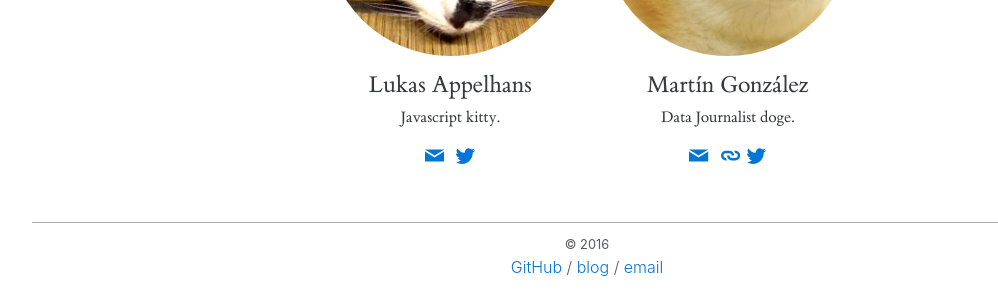
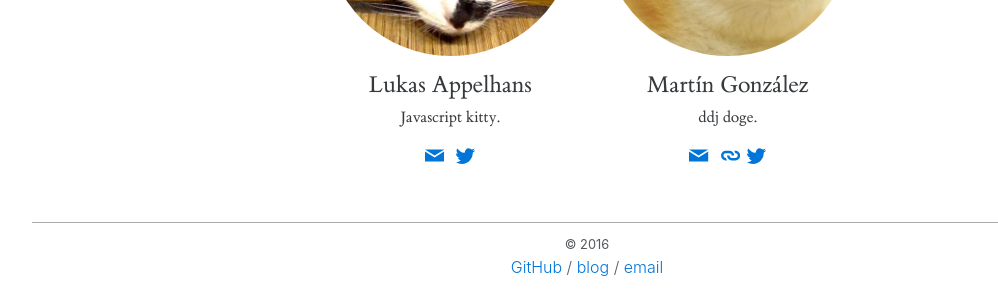
Before and after one commit to martgnz/newsappsio.github.io, a Jekyll site: the page built from index.html, in a window 1280 px wide and 900 px high, scrolled down 2249 px. Shown: the part 554-854 px from the top of the window, without its empty margins (53-1051 px from the left). Built offline with Jekyll 4.4.1, drawn with Linux system fonts in a browser that asks for light colours.

Commit message:
har har har

```diff
--- a/_data/team.yml
+++ b/_data/team.yml
@@ -9,4 +9,4 @@
   img: /img/doge.png
   email: mailto:m@martingonzalez.net
   website: https://martingonzalez.net
-  description: Data Journalist doge.
+  description: ddj doge.
--- a/_includes/team.html
+++ b/_includes/team.html
@@ -4,7 +4,7 @@
             <h2 class="sectionHeader--text">Team</h2>
         </div>
         {% for member in site.data.team %}
-        <div class="col-xs-6 col-lg-3 col-centered-team member m-b-3 {{ member.twitter }}">
+        <div class="col-xs-6 col-md-3 col-centered-team member m-b-3 {{ member.twitter }}">
             <img class="img-fluid memberImg m-b-1 img-circle" data-src="{{ member.img }}" alt="{{ member.name }}">
             <h4 class="memberTitle">{{ member.name }}</h4>
             <p class="text-xs-center memberDescription">{{ member.description }}</p>
```
Also changed, not shown: js/main.js (+22 -1 lines).
